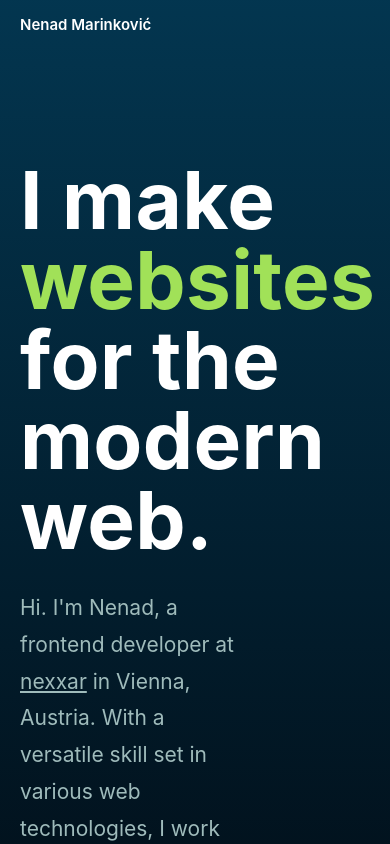
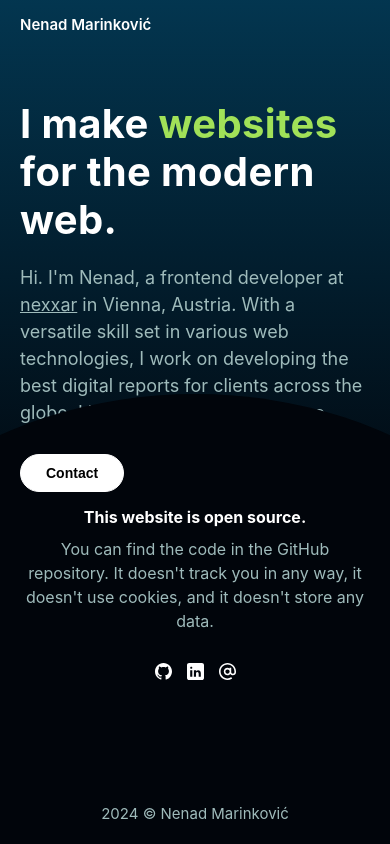
Before and after one commit to nenadmarinkovic/home, a Next.js app: page /about in a window 390 px wide. Shown: the top 844 px of the page. Built offline with nearby package versions, Linux system fonts and the light colour scheme.

Commit message:
add banner responsive

```diff
--- a/styles/components/Banner.module.css
+++ b/styles/components/Banner.module.css
@@ -20,6 +20,7 @@
   font-weight: 700;
   line-height: 1;
   letter-spacing: 0.35px;
+  max-width: 70%;
 }
 
 .bannerParagraph {
@@ -84,3 +85,32 @@
   -webkit-background-clip: text;
   -webkit-text-fill-color: transparent;
 }
+
+@media screen and (max-width: 1200px) {
+  .productsItemContainer {
+    flex-basis: calc(50% - 25px);
+  }
+  .bannerText {
+    font-size: 70px;
+    max-width: 80%;
+  }
+}
+
+@media screen and (max-width: 768px) {
+  .bannerInside {
+    padding: 100px 0 55px 0;
+  }
+
+  .bannerText {
+    font-size: 40px;
+    line-height: 1.2;
+    max-width: 100%;
+  }
+
+  .bannerParagraph {
+    font-size: 18px;
+    line-height: 150%;
+    padding-top: 20px;
+    width: 100%;
+  }
+}
--- a/styles/components/Products.module.css
+++ b/styles/components/Products.module.css
@@ -66,9 +66,6 @@
   .productsItemContainer {
     flex-basis: calc(50% - 25px);
   }
-  .bannerText {
-    font-size: 70px;
-  }
 }
 
 @media screen and (max-width: 768px) {
@@ -82,21 +79,6 @@
 
   .productsItemContainer {
     flex-basis: calc(48.5% - 20px);
-  }
-  .bannerInside {
-    padding: 100px 0 55px 0;
-  }
-
-  .bannerText {
-    font-size: 40px;
-    line-height: 1.2;
-  }
-
-  .bannerParagraph {
-    font-size: 18px;
-    line-height: 150%;
-    padding-top: 20px;
-    width: 100%;
   }
 }
 
--- a/styles/globals.css
+++ b/styles/globals.css
@@ -77,7 +77,7 @@ li {
   position: absolute;
   width: 2.5px;
   height: 20px;
-  background-color: #20af43;
+  background-color: var(--color-green);
 }
 
 .one {
```
